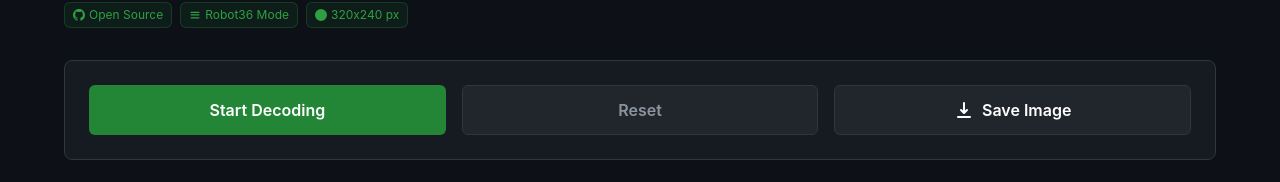
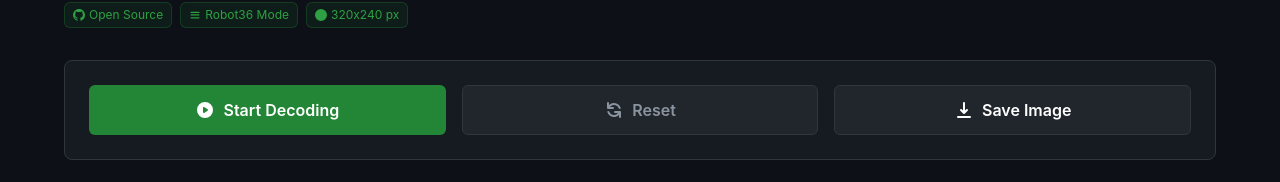
Before and after one commit to smolgroot/sstv-decoder, a Next.js app: page / in a window 1280 px wide. Shown: the part 114-296 px from the top of the page. Built offline with nearby package versions, Linux system fonts and the light colour scheme.

Commit message:
feat: update SSTVDecoder UI with SVG icons and improved button styles

```diff
--- a/src/components/SSTVDecoder.tsx
+++ b/src/components/SSTVDecoder.tsx
@@ -188,15 +188,21 @@ export default function SSTVDecoder() {
             <button
               onClick={handleStart}
               disabled={!state.isSupported}
-              className="w-full sm:flex-1 bg-[#238636] hover:bg-[#2ea043] active:bg-[#2ea043] disabled:bg-[#21262d] disabled:text-[#8b949e] disabled:cursor-not-allowed text-white font-semibold px-6 py-3 rounded-md transition-colors text-base border border-transparent disabled:border-[#30363d]"
+              className="w-full sm:flex-1 bg-[#238636] hover:bg-[#2ea043] active:bg-[#2ea043] disabled:bg-[#21262d] disabled:text-[#8b949e] disabled:cursor-not-allowed text-white font-semibold px-6 py-3 rounded-md transition-colors text-base border border-transparent disabled:border-[#30363d] flex items-center justify-center gap-2"
             >
+              <svg xmlns="http://www.w3.org/2000/svg" className="h-5 w-5" viewBox="0 0 20 20" fill="currentColor">
+                <path fillRule="evenodd" d="M10 18a8 8 0 100-16 8 8 0 000 16zM9.555 7.168A1 1 0 008 8v4a1 1 0 001.555.832l3-2a1 1 0 000-1.664l-3-2z" clipRule="evenodd" />
+              </svg>
               Start Decoding
             </button>
           ) : (
             <button
               onClick={handleStop}
-              className="w-full sm:flex-1 bg-[#da3633] hover:bg-[#f85149] active:bg-[#f85149] text-white font-semibold px-6 py-3 rounded-md transition-colors text-base"
+              className="w-full sm:flex-1 bg-[#da3633] hover:bg-[#f85149] active:bg-[#f85149] text-white font-semibold px-6 py-3 rounded-md transition-colors text-base flex items-center justify-center gap-2"
             >
+              <svg xmlns="http://www.w3.org/2000/svg" className="h-5 w-5" viewBox="0 0 20 20" fill="currentColor">
+                <path fillRule="evenodd" d="M10 18a8 8 0 100-16 8 8 0 000 16zM8 7a1 1 0 00-1 1v4a1 1 0 001 1h4a1 1 0 001-1V8a1 1 0 00-1-1H8z" clipRule="evenodd" />
+              </svg>
               Stop
             </button>
           )}
@@ -204,8 +210,11 @@ export default function SSTVDecoder() {
           <button
             onClick={handleReset}
             disabled={!state.isRecording}
-            className="w-full sm:flex-1 bg-[#21262d] hover:bg-[#30363d] active:bg-[#30363d] disabled:bg-[#21262d] disabled:text-[#8b949e] disabled:cursor-not-allowed text-white font-semibold px-6 py-3 rounded-md transition-colors text-base border border-[#30363d]"
+            className="w-full sm:flex-1 bg-[#21262d] hover:bg-[#30363d] active:bg-[#30363d] disabled:bg-[#21262d] disabled:text-[#8b949e] disabled:cursor-not-allowed text-white font-semibold px-6 py-3 rounded-md transition-colors text-base border border-[#30363d] flex items-center justify-center gap-2"
           >
+            <svg xmlns="http://www.w3.org/2000/svg" className="h-5 w-5" viewBox="0 0 20 20" fill="currentColor">
+              <path fillRule="evenodd" d="M4 2a1 1 0 011 1v2.101a7.002 7.002 0 0111.601 2.566 1 1 0 11-1.885.666A5.002 5.002 0 005.999 7H9a1 1 0 010 2H4a1 1 0 01-1-1V3a1 1 0 011-1zm.008 9.057a1 1 0 011.276.61A5.002 5.002 0 0014.001 13H11a1 1 0 110-2h5a1 1 0 011 1v5a1 1 0 11-2 0v-2.101a7.002 7.002 0 01-11.601-2.566 1 1 0 01.61-1.276z" clipRule="evenodd" />
+            </svg>
             Reset
           </button>
 
```
Also changed, not shown: src/app/page.tsx (line endings or trailing spaces), 1 other file (tests, documents, lock files or other folders).
